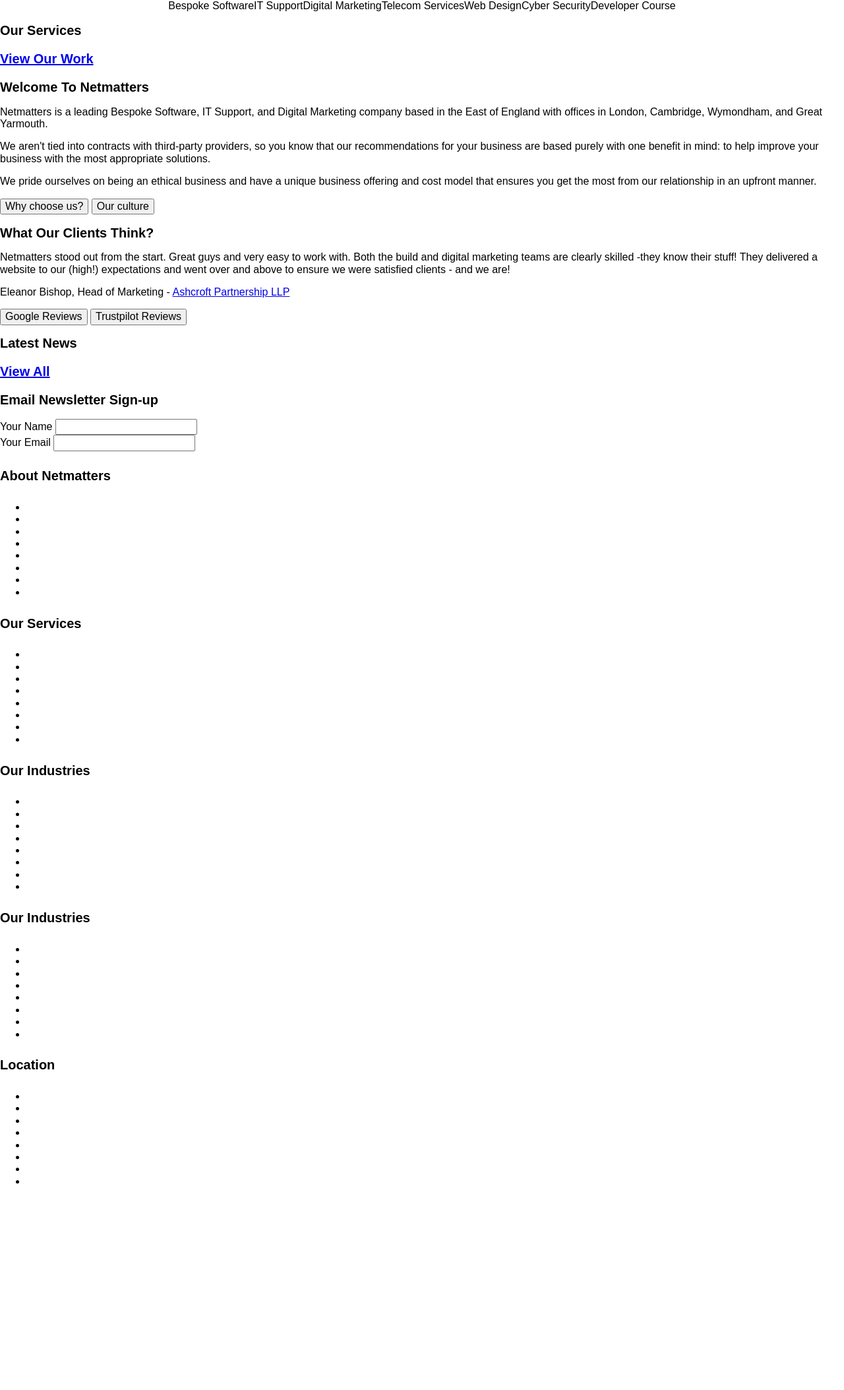
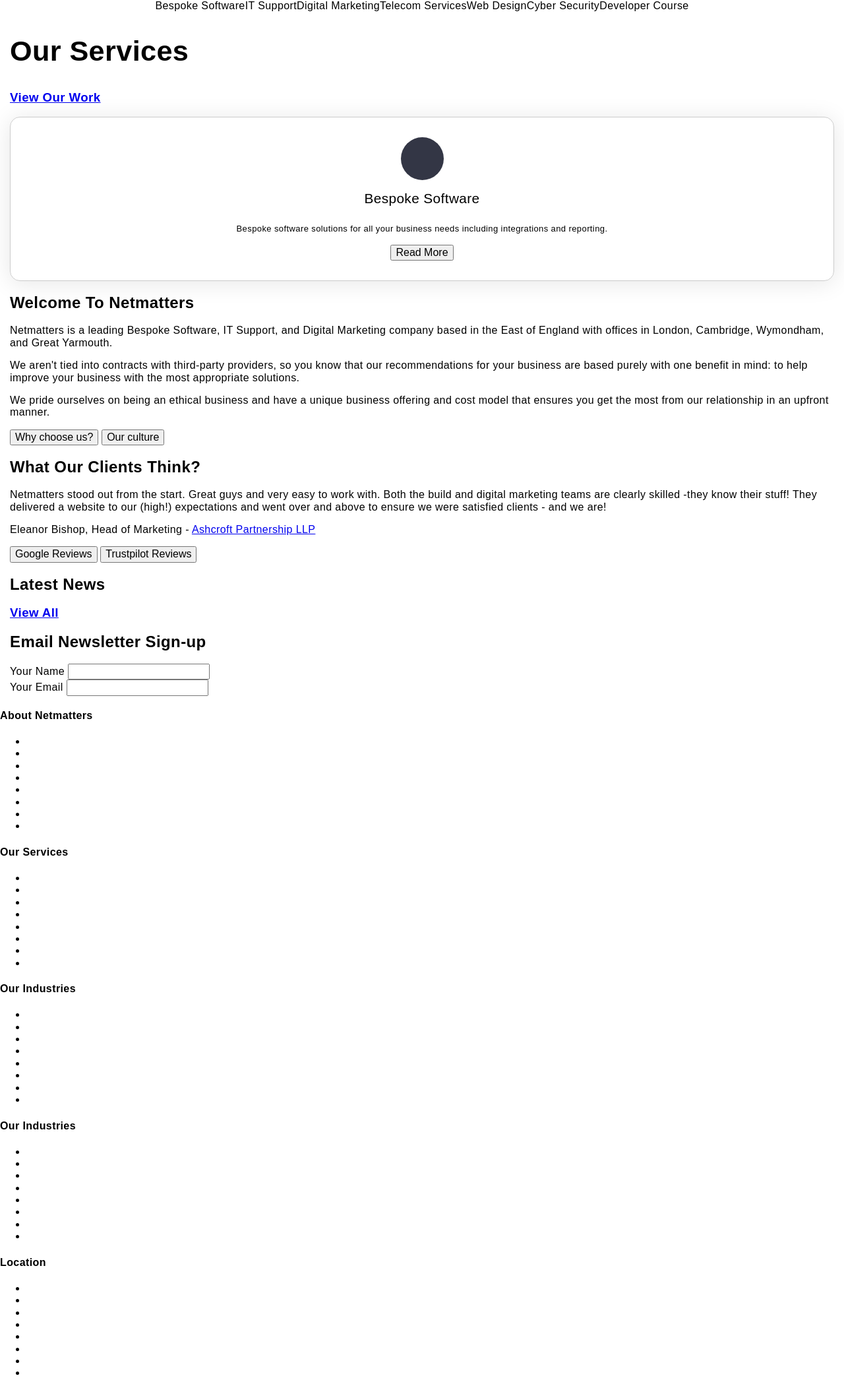
Before and after one commit to KingZxi/osman-netmatters-homepage-mirror, a PHP site: page / in a window 1280 px wide. Shown: the whole page at 66% size. Before the commit the page ends 1794 px from the top, so only its background shows below. Run offline with PHP 8.4, Linux system fonts and the light colour scheme; some libraries are stand-ins or nearby versions.

Commit message:
Worked on mixins, cards, anda  bunch of other scss files...

```diff
--- a/css/application.css
+++ b/css/application.css
@@ -25,7 +25,17 @@ Functions:
 ------------------------------------------------------ */
 /* ------------------------------------------------------
 
-Layout import:
+Mixins:
+
+------------------------------------------------------ */
+/* ------------------------------------------------------
+
+Mixins:
+
+------------------------------------------------------ */
+/* ------------------------------------------------------
+
+Base import:
 
 ------------------------------------------------------ */
 /* ------------------------------------------------------
@@ -356,37 +366,61 @@ template {
 Base:
 
 ------------------------------------------------------ */
+/* ------------------------------------------------------
+
+Base Styles:
+
+------------------------------------------------------ */
+h1,
+.h1 {
+  font-family: inherit;
+  line-height: 1.1;
+  color: inherit;
+}
+
+h2,
+.h2 {
+  font-family: inherit;
+  line-height: 1.1;
+  color: inherit;
+}
+
+h3,
+.h3 {
+  font-family: inherit;
+  line-height: 1.1;
+  color: inherit;
+}
+
+h4,
+.h4 {
+  font-family: inherit;
+  line-height: 1.1;
+  color: inherit;
+}
+
+h5,
+.h5 {
+  font-family: inherit;
+  line-height: 1.1;
+  color: inherit;
+}
+
+h6,
+.h6 {
+  font-family: inherit;
+  line-height: 1.1;
+  color: inherit;
+}
+
 .h1,
 h1 {
-  font-size: 2.25rem;
-}
-
-h1 {
-  font-size: 20px;
-}
-
-h2 {
-  font-size: 20px;
-}
-
-h3 {
-  font-size: 20px;
-}
-
-h4 {
-  font-size: 20px;
-}
-
-h5 {
-  font-size: 20px;
-}
-
-h6 {
-  font-size: 20px;
+  font-size: 2.7rem;
 }
 
 body {
   font-family: Poppins, sans-serif;
+  letter-spacing: 0.4px;
 }
 
 /* ------------------------------------------------------
@@ -427,7 +461,6 @@ Container:
   margin-left: auto;
   padding-left: 15px;
   padding-right: 15px;
-  width: 90%;
 }
 
 /* -----------------------------------------------------
@@ -460,7 +493,49 @@ Card:
 ------------------------------------------------------ */
 .card {
   display: block;
-  width: 500px;
+  text-align: center;
+  padding: 30px;
+  box-shadow: 0 3px 35px rgba(0, 0, 0, 0.1);
+  border: 1px solid #ccc;
+  border-radius: 15px;
+}
+.card__element {
+  padding-left: 15px;
+  padding-right: 15px;
+}
+.card__element span {
+  display: block;
+}
+.card__element .icon {
+  height: 65px;
+  width: 65px;
+  margin: 0 auto 17px;
+  color: #fff;
+  background-color: #333645;
+  border-radius: 50%;
+}
+.card__element [class*=icon-] {
+  font-family: icomoon !important;
+  font-weight: 400;
+  font-size: 2rem;
+  text-align: center;
+  line-height: 62px;
+}
+.card__element .icon-laptop:before {
+  content: "\e957";
+}
+.card__element h2 {
+  font-size: 1.3rem;
+  position: relative;
+  padding-bottom: 10px;
+  margin: 0 0 11px;
+  font-weight: 400;
+}
+.card__element p {
+  font-size: 0.8125rem;
+  line-height: 1.375rem;
+  margin-bottom: 13px;
+  font-weight: 400;
 }
 
 /*# sourceMappingURL=application.css.map */
--- a/index.html
+++ b/index.html
@@ -8,6 +8,10 @@
   <meta name="viewport" content="width=device-width,initial-scale=1" />
   <link rel="stylesheet" href="" />
   <link rel="stylesheet" href="css/application.css" />
+  <link
+    rel="stylesheet"
+    href="https://i.icomoon.io/public/temp/021b042ea2/UntitledProject/style.css"
+  />
   <style></style>
   <script src=""></script>
   <body>
@@ -30,13 +34,34 @@
       </div>
     </header>
     <main>
-      <div>
+      <div class="container">
         <!-- Cards go here? -->
-        <h2>Our Services</h2>
+        <h2 class="h1">Our Services</h2>
         <h3><a href="#">View Our Work</a></h3>
-        <div>
-          <!--  -->
-          <div></div>
+        <div class="card">
+          <!-- Cards  -->
+          <div class="card__element">
+            <div class="icon">
+              <span class="icon-laptop">
+                <!-- Icon -->
+              </span>
+            </div>
+            <span>
+              <!-- Heading -->
+              <h2>Bespoke Software</h2>
+            </span>
+            <span>
+              <!-- Paragraph -->
+              <p>
+                Bespoke software solutions for all your business needs including
+                integrations and reporting.
+              </p>
+            </span>
+            <span>
+              <!-- Button -->
+              <button>Read More</button>
+            </span>
+          </div>
           <div></div>
           <div></div>
           <div></div>
@@ -46,11 +71,11 @@
         </div>
       </div>
 
-      <div>
+      <div class="container">
         <!-- Partner slideshow here? -->
       </div>
 
-      <div>
+      <div class="container">
         <!-- Welcome to netmatters, what our clients think, google reviews, trustpilot reviews, etcetera... -->
         <div>
           <!-- Welcome to netmatters, column 1 -->
@@ -109,7 +134,7 @@
         </div>
       </div>
 
-      <div>
+      <div class="container">
         <!-- Latest news -->
         <h2>Latest News</h2>
         <h3><a href="#">View All</a></h3>
@@ -119,7 +144,7 @@
         <!-- Clients slide show  -->
       </div>
 
-      <div>
+      <div class="container">
         <!-- Newsletter sign-up -->
         <h2>Email Newsletter Sign-up</h2>
         <div>
--- a/scss/application.scss
+++ b/scss/application.scss
@@ -8,7 +8,7 @@ Utilities import:
 
 /* ------------------------------------------------------
 
-Layout import:
+Base import:
 
 ------------------------------------------------------ */
 
--- a/scss/base/_base.scss
+++ b/scss/base/_base.scss
@@ -1,30 +1,31 @@
-.h1,
-h1 {
-  font-size: 2.25rem;
-}
+/* ------------------------------------------------------
 
-//Can easily write a for-loop to produce this result
-// .h1,
-// .h2,
-// .h3,
-// .h4,
-// .h5,
-// .h6,
-// h1,
-// h2,
-// h3,
-// h4,
-// h5,
-// h6 {
+Base Styles:
+
+------------------------------------------------------ */
+
+// Can easily write a for-loop to produce this result
+// .h1, .h2, .h3, .h4, .h5, .h6,
+// h1, h2, h3, h4, h5, h6 {
 //   font-family: inherit;
 // }
 
 @for $i from 1 through 6 {
-  h#{$i} {
-    font-size: 20px;
+  h#{$i},
+  .h#{$i} {
+    font-family: inherit;
+    //font-weight: 500;
+    line-height: 1.1;
+    color: inherit;
   }
+}
+
+.h1,
+h1 {
+  font-size: 2.7rem;
 }
 
 body {
   font-family: Poppins, sans-serif;
+  letter-spacing: 0.4px;
 }
--- a/scss/modules/_card.scss
+++ b/scss/modules/_card.scss
@@ -6,5 +6,54 @@ Card:
 
 .card {
   display: block;
-  width: 500px;
+  text-align: center;
+  padding: 30px;
+  box-shadow: 0 3px 35px rgba(0, 0, 0, 0.1);
+  border: 1px solid #ccc;
+  border-radius: 15px;
+
+  @include s-e("element") {
+    padding-left: 15px;
+    padding-right: 15px;
+
+    span {
+      display: block;
+    }
+
+    .icon {
+      height: 65px;
+      width: 65px;
+      margin: 0 auto 17px;
+      color: #fff;
+      background-color: #333645;
+      border-radius: 50%;
+    }
+
+    [class*="icon-"] {
+      font-family: icomoon !important;
+      font-weight: 400;
+      font-size: 2rem;
+      text-align: center;
+      line-height: 62px;
+    }
+
+    .icon-laptop:before {
+      content: "\e957";
+    }
+
+    h2 {
+      font-size: 1.3rem;
+      position: relative;
+      padding-bottom: 10px;
+      margin: 0 0 11px;
+      font-weight: 400;
+    }
+
+    p {
+      font-size: 0.8125rem;
+      line-height: 1.375rem;
+      margin-bottom: 13px;
+      font-weight: 400;
+    }
+  }
 }
--- a/scss/modules/_container.scss
+++ b/scss/modules/_container.scss
@@ -10,5 +10,4 @@ Container:
   margin-left: auto;
   padding-left: 15px;
   padding-right: 15px;
-  width: 90%;
 }
--- a/scss/utilities/_functions.scss
+++ b/scss/utilities/_functions.scss
@@ -8,3 +8,8 @@ Functions:
 @function px-to-em($input, $context) {
   @return ($input / $context) * 1em;
 }
+
+//calculate icon lineheight:
+@function iconLH() {
+  //Do this later but it's basically the parent containers width and length value, then add 15px, that's the correct line height.
+}
--- a/scss/utilities/_index.scss
+++ b/scss/utilities/_index.scss
@@ -13,3 +13,11 @@ Functions:
 ------------------------------------------------------ */
 
 @import "functions";
+
+/* ------------------------------------------------------
+
+Mixins:
+
+------------------------------------------------------ */
+
+@import "mixins";
--- a/scss/utilities/_mixins.scss
+++ b/scss/utilities/_mixins.scss
@@ -17,15 +17,15 @@ Mixins:
 }
 
 @mixin mq($break) {
-  @if $break = "small" {
+  @if $break == "small" {
     @media (min-width: 768px) {
       @content;
     }
-  } @else if $break = "medium" {
+  } @else if $break == "medium" {
     @media (min-width: 992px) {
       @content;
     }
-  } @else if $break = "large" {
+  } @else if $break == "large" {
     @media (min-width: 1260px) {
       @content;
     }
```
Also changed, not shown: 1 other file.
